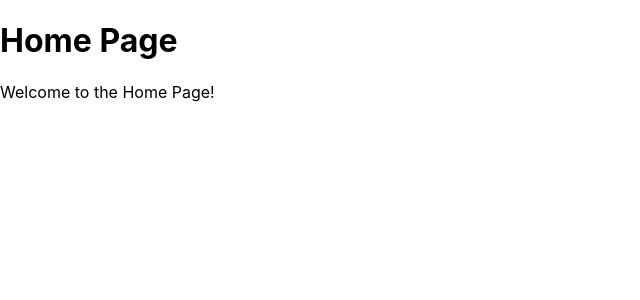
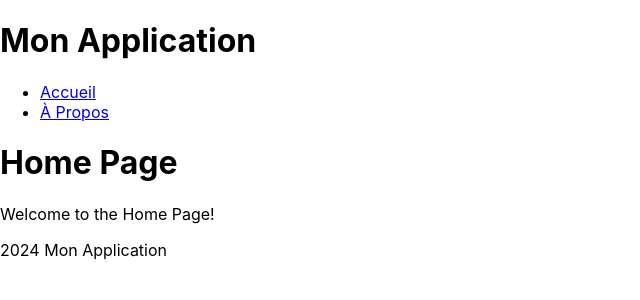
Before and after one commit to Bourrelet/property-rental-react-app, a React (Create React App) app: page / in a window 1280 px wide. Shown: the top 300 px of the page, without its empty margins (0-640 px from the left). Built offline with nearby package versions, Linux system fonts and the light colour scheme.

Commit message:
Layout en place

```diff
--- a/src/App.js
+++ b/src/App.js
@@ -1,21 +1,24 @@
-import { BrowserRouter as Router, Route, Routes, BrowserRouter } from 'react-router-dom';
+import React from 'react';
+import { BrowserRouter, Route, Routes } from 'react-router-dom';
 import Home from './pages/Home';
+import Layout from './components/Layout';
+import APropos from './pages/APropos';
 import FicheLogement from './pages/FicheLogement';
-import APropos from './pages/APropos';
 import Error404 from './pages/Error404';
 
 function App() {
   return (
     <BrowserRouter>
-      <Routes>
-        <Route path="/" element={<Home />} />
-        <Route path="/fichelogement" element={<FicheLogement />} />
-        <Route path="/error404" element={<Error404 />} />
-        <Route path="/apropos" element={<APropos/>}/>
-      </Routes>
+      <Layout>
+        <Routes>
+          <Route path="/" element={<Home />} />
+          <Route path="/apropos" element={<APropos />} />
+          <Route path="/fichelogement" element={<FicheLogement />} />
+          <Route path="/error404" element={<Error404 />} />
+        </Routes>
+      </Layout>
     </BrowserRouter>
   );
 }
 
-
 export default App;
--- a/src/components/Footer.js
+++ b/src/components/Footer.js
@@ -0,0 +1,11 @@
+import React from 'react';
+
+const Footer = () => {
+  return (
+    <footer>
+      <p>2024 Mon Application</p>
+    </footer>
+  );
+};
+
+export default Footer;
--- a/src/components/Header.js
+++ b/src/components/Header.js
@@ -0,0 +1,18 @@
+import React from 'react';
+import { Link } from 'react-router-dom'; // Pour la navigation
+
+const Header = () => {
+  return (
+    <header>
+      <h1>Mon Application</h1>
+      <nav>
+        <ul>
+          <li><Link to="/">Accueil</Link></li>
+          <li><Link to="/apropos">À Propos</Link></li>
+        </ul>
+      </nav>
+    </header>
+  );
+};
+
+export default Header;
--- a/src/components/Layout.js
+++ b/src/components/Layout.js
@@ -0,0 +1,15 @@
+import React from 'react';
+import Footer from './Footer';
+import Header from './Header';
+
+const Layout = ({ children }) => {
+  return (
+    <div>
+      <Header />
+      <main>{children}</main>
+      <Footer />
+    </div>
+  );
+};
+
+export default Layout;
```
